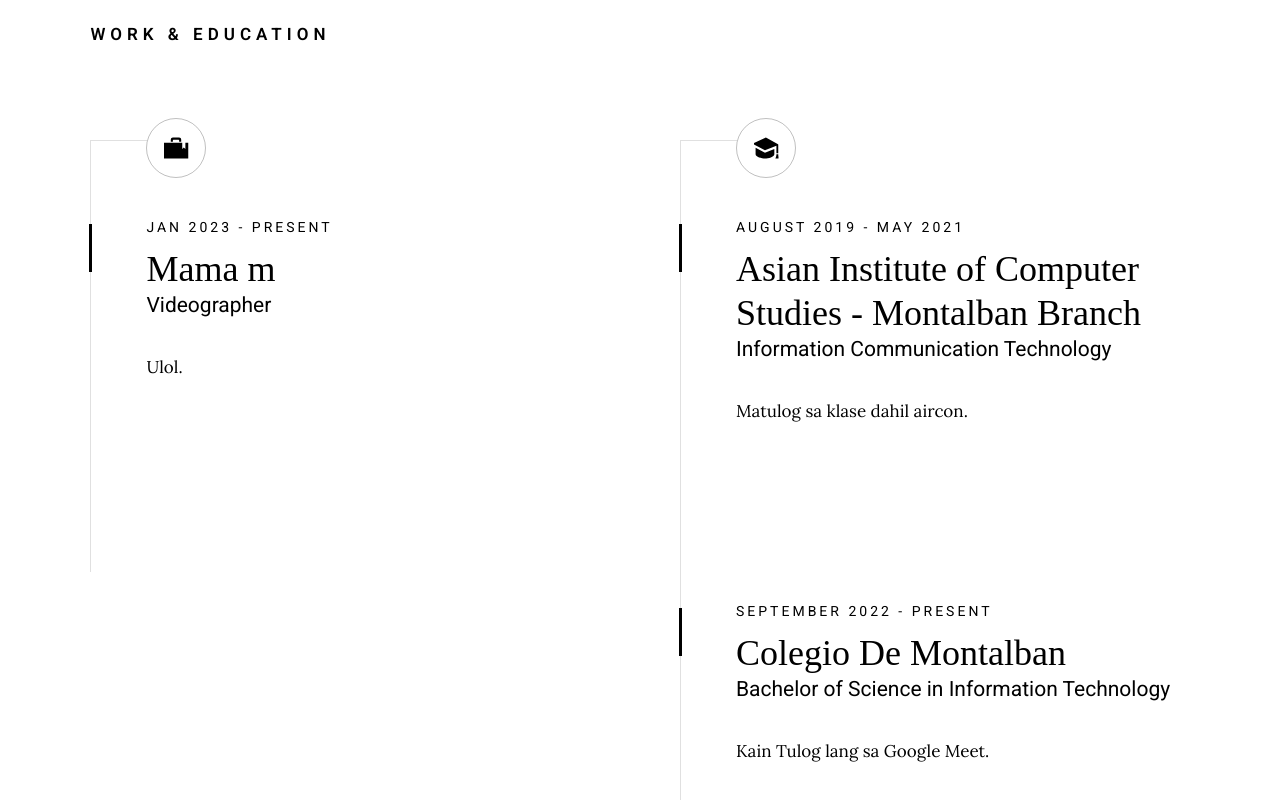
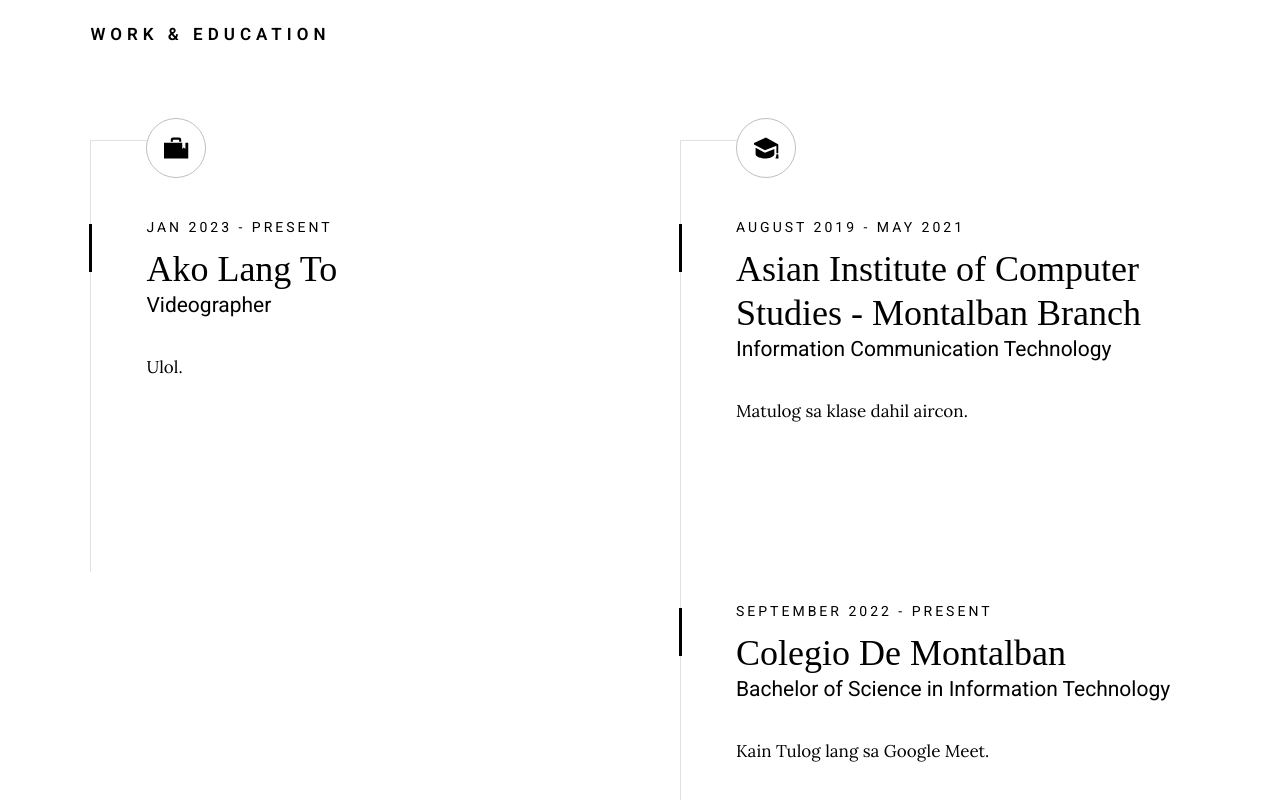
Before and after one commit to ryujihub/Andrey-s-Portfolio, a plain HTML site: page index.html in a window 1280 px wide. Shown: the part 1636-2436 px from the top of the page. Drawn offline with Linux system fonts and the light colour scheme; a web font is replaced by a local one.

Commit message:
Add files via upload

```diff
--- a/index.html
+++ b/index.html
@@ -167,7 +167,7 @@
                             <div class="timeline__bullet"></div>
                             <div class="timeline__header">
                                 <p class="timeline__timeframe">Jan 2023 - Present</p>
-                                <h3 class="item-title">Mama m</h3>
+                                <h3 class="item-title">Ako Lang To</h3>
                                 <h5>Videographer </h5>
                             </div>
                             <div class="timeline__desc">
```
